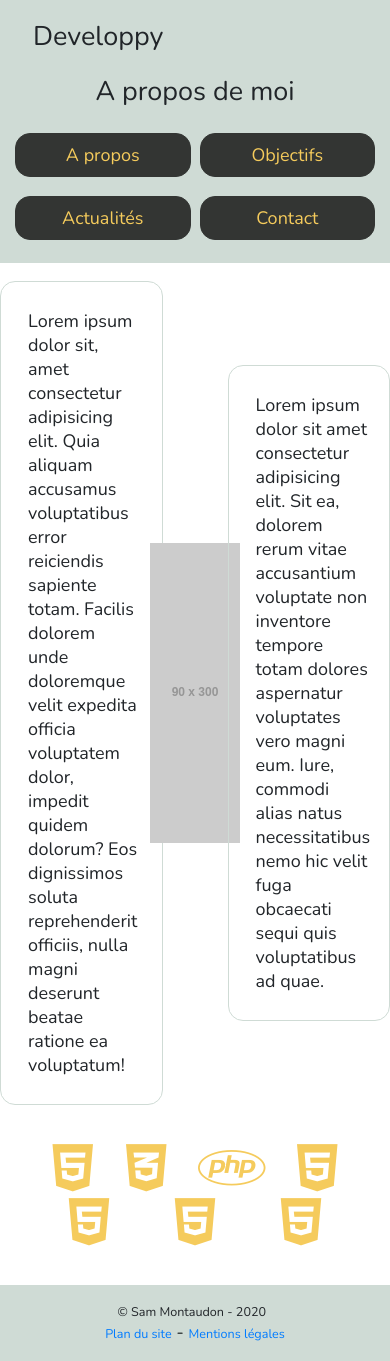
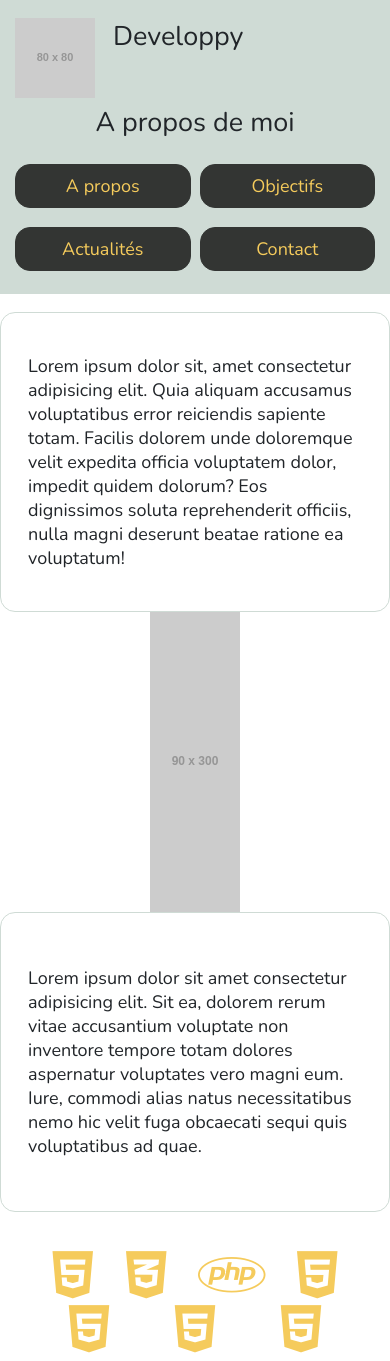
Before and after one commit to Samz87/site_perso, a PHP site: page /site_perso/about in a window 390 px wide. Shown: the top 1361 px of the page. Run offline with PHP 8.4, Linux system fonts and the light colour scheme; grey boxes labelled with a size stand in for pictures from a placeholder-image service; some libraries are stand-ins or nearby versions.

Commit message:
fix bootstrap

```diff
--- a/assets/scss/_header.scss
+++ b/assets/scss/_header.scss
@@ -41,9 +41,7 @@ header {
 }
 @media (max-width: 768px) {
   header {
-    img {
-      display: none;
-    }
+    justify-content: space-between;
   }
   header {
     h2,
--- a/models/Bdd.php
+++ b/models/Bdd.php
@@ -12,7 +12,7 @@ class Database
             $connection->setAttribute(PDO::ATTR_ERRMODE, PDO::ERRMODE_EXCEPTION);
             return $connection;
         } catch (Exception $errorConnection) {
-            die('Erreur de connection :' . $errorConnection->getMessage());
+            die('Erreur de connexion' . $errorConnection->getMessage());
         }
     }
 }
--- a/views/about/index.php
+++ b/views/about/index.php
@@ -7,13 +7,13 @@ if (isset($_SESSION['isLogged'])) {
 <main>
     <div class="container about-container">
         <div class="row">
-            <div class="col-5 text-about">
+            <div class="col-12 col-sm-5 text-about">
                 <p>Lorem ipsum dolor sit, amet consectetur adipisicing elit. Quia aliquam accusamus voluptatibus error reiciendis sapiente totam. Facilis dolorem unde doloremque velit expedita officia voluptatem dolor, impedit quidem dolorum? Eos dignissimos soluta reprehenderit officiis, nulla magni deserunt beatae ratione ea voluptatum!</p>
             </div>
-            <div class="col-2 img-about">
+            <div class="col-12 col-sm-2 img-about">
                 <img src="http://placehold.it/90x300" alt="">
             </div>
-            <div class="col-5 text-about">
+            <div class="col-12 col-sm-5 text-about">
                 <p>Lorem ipsum dolor sit amet consectetur adipisicing elit. Sit ea, dolorem rerum vitae accusantium voluptate non inventore tempore totam dolores aspernatur voluptates vero magni eum. Iure, commodi alias natus necessitatibus nemo hic velit fuga obcaecati sequi quis voluptatibus ad quae.</p>
             </div>
         </div>
```
Also changed, not shown: assets/css/style.min.css, assets/img_articles/2018-11-01 (2).png (added), 1 other file.
